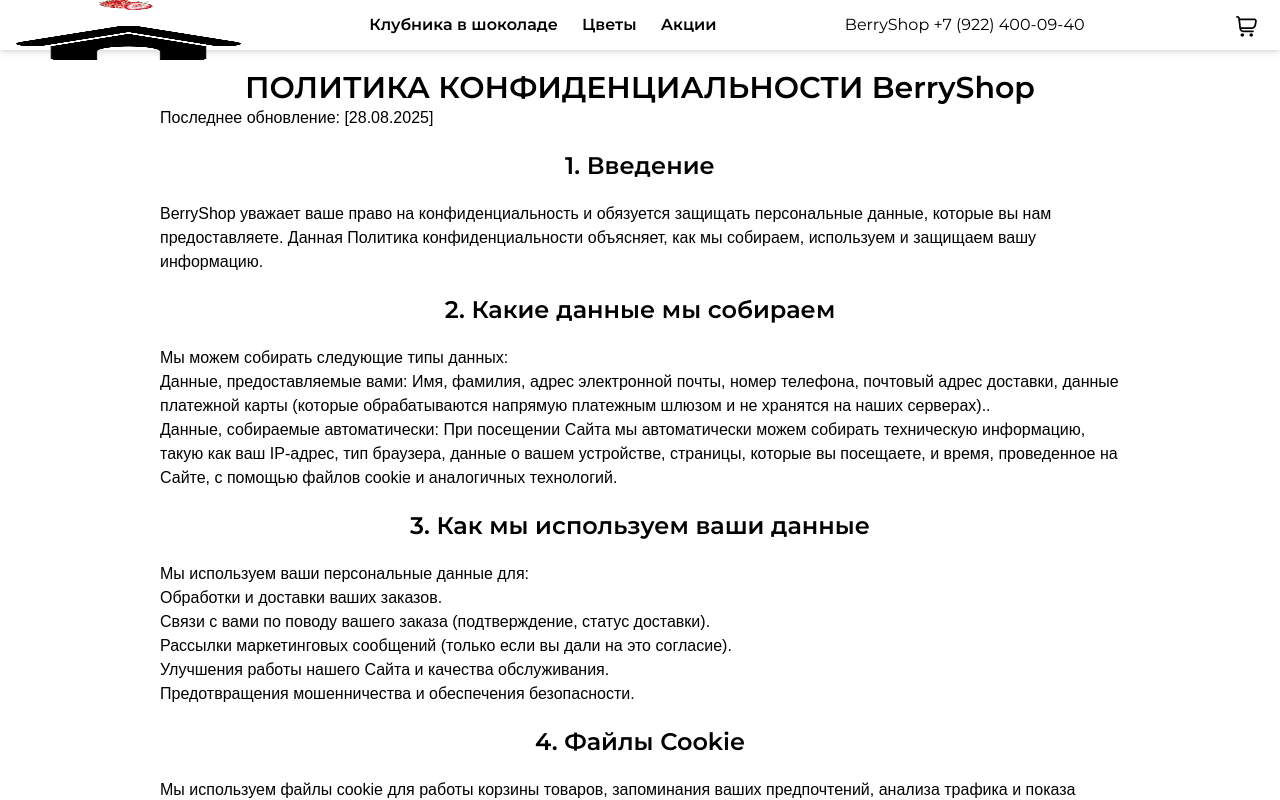
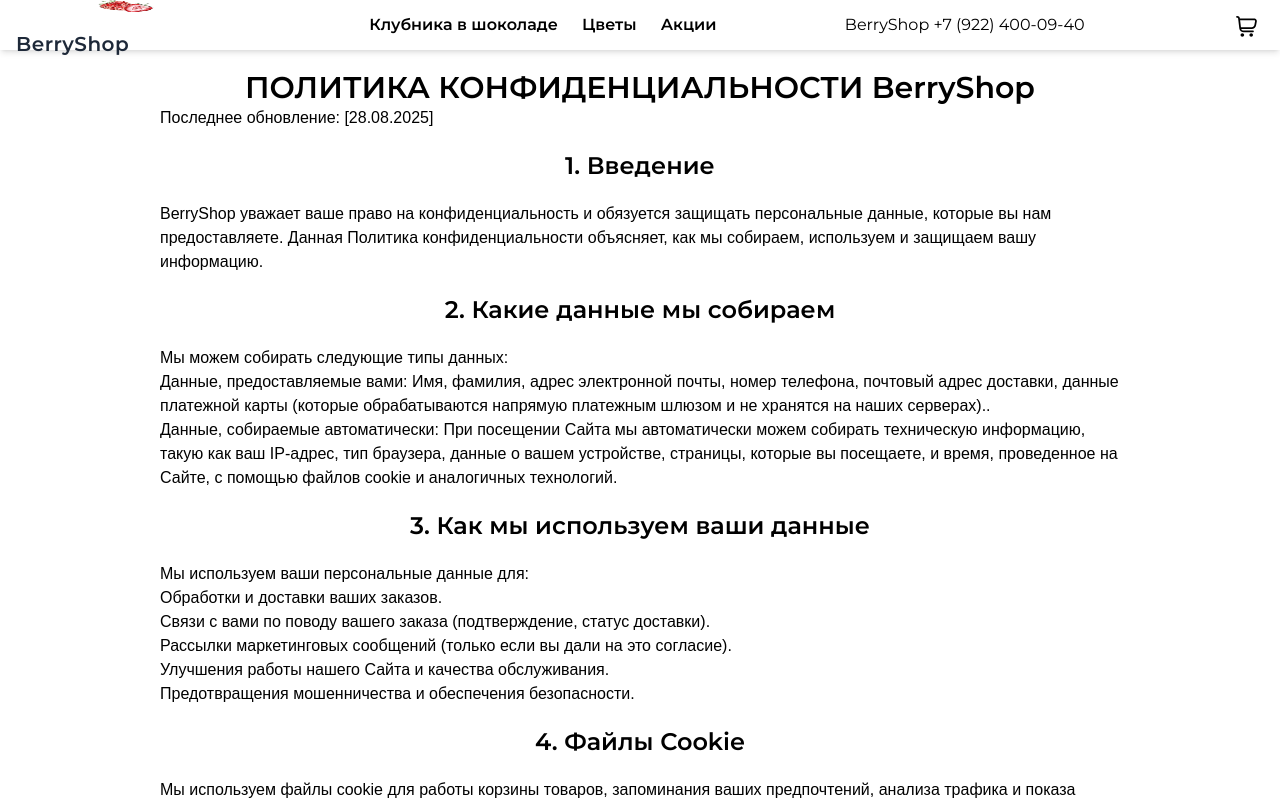
Before and after one commit to xPROGAx/BerryShop-build, a Next.js app: page /terms in a window 1280 px wide. Shown: the top 800 px of the page. Built offline with nearby package versions, Linux system fonts and the light colour scheme; a web font is replaced by a local one.

Commit message:
Update DesktopMenu.js

```diff
--- a/src/components/DesktopMenu.js
+++ b/src/components/DesktopMenu.js
@@ -3,7 +3,6 @@
 import { useCart } from '../store/cartContext'
 import { useRouter, usePathname } from 'next/navigation'
 import logo from '../../public/icons/main-logo.png'
-import house from '../../public/icons/house.png'
 import cartIcon from '../../public/icons/cart.svg'
 import { toast } from 'react-hot-toast';
 
@@ -36,19 +35,7 @@
                           priority
                           sizes="(max-width: 768px) 180px, (max-width: 1024px) 200px, 225px"
                         />
-                        <Image
-                          src={house}
-                          alt='Home page'
-                          width={225}
-                          height={36}
-                          className="
-                            w-[180px] h-[28px]  // мобильные
-                            md:w-[200px] md:h-[32px]  // планшеты
-                            lg:w-[225px] lg:h-[36px]  // десктоп
-                          "
-                          priority
-                          sizes="(max-width: 768px) 180px, (max-width: 1024px) 200px, 225px"
-                        />
+                        <span className="text-xl font-bold text-gray-800 tracking-wide">BerryShop</span>
                     </Link>
                     <ul className="flex gap-6 text-black font-semibold">
                         {[
```
